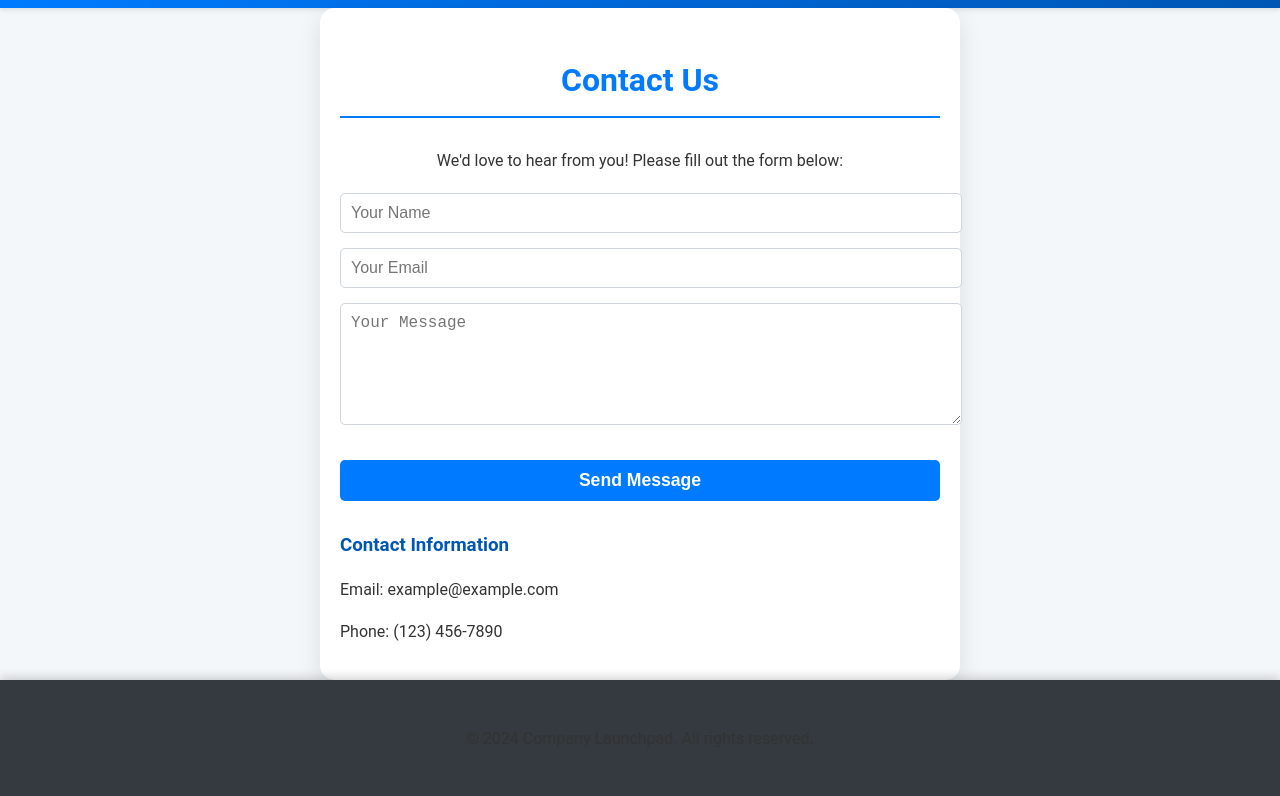
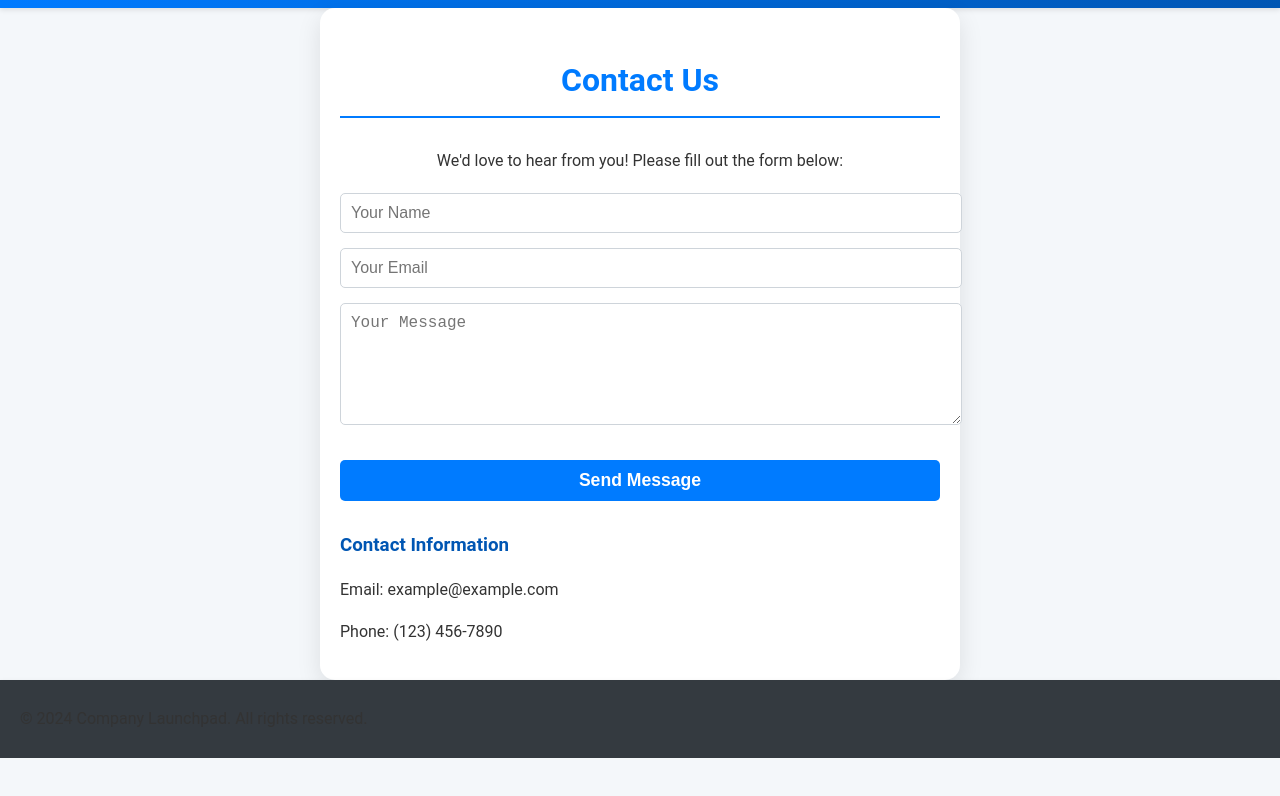
Before and after one commit to neilLawyer/LaunchpadSites, a React (Create React App) app: page /contact in a window 1280 px wide. Shown: the part 312-1108 px from the top of the page. After the commit the page ends 1070 px from the top, so only its background shows below. Built offline with nearby package versions, Linux system fonts and the light colour scheme.

Commit message:
Update Footer.js

```diff
--- a/src/components/Footer.js
+++ b/src/components/Footer.js
@@ -1,9 +1,12 @@
 import React from 'react';
+import './Footer.css'; // Importing a CSS file for styles
 
 const Footer = () => {
     return (
-        <footer>
-            <p className="footer">&copy; 2024 Company Launchpad. All rights reserved.</p>
+        <footer className="footer">
+            <p>&copy; 2024 Company Launchpad. All rights reserved.</p>
+            <div className="footer-links">
+            </div>
         </footer>
     );
 };
```
